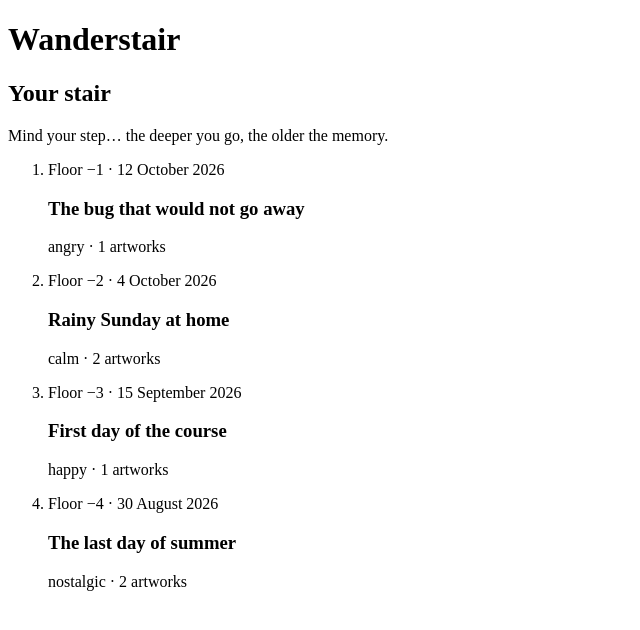
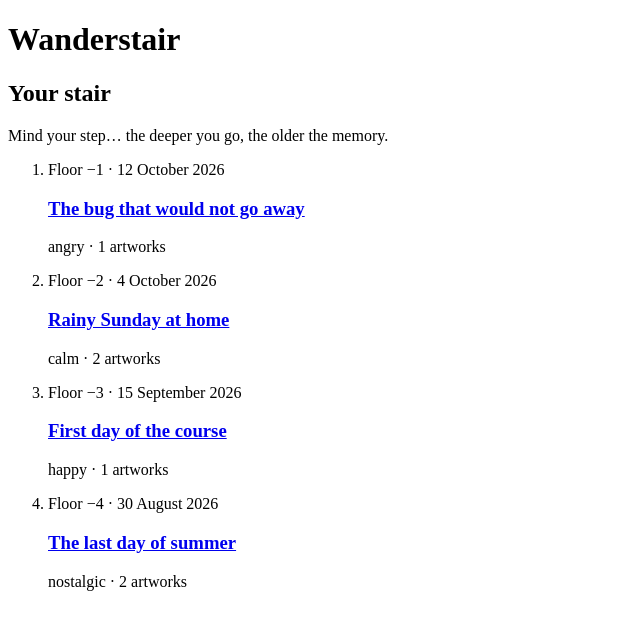
Before and after one commit to mjuliana98g/wanderstair, an Angular app: page / in a window 1280 px wide. Shown: the top 630 px of the page, without its empty margins (0-640 px from the left). Built offline with nearby package versions, Linux system fonts and the light colour scheme; data requests are answered from the project's data file.

Commit message:
feat: add the room page and link it from the stair

```diff
--- a/src/app/app.routes.ts
+++ b/src/app/app.routes.ts
@@ -1,6 +1,8 @@
 import { Routes } from '@angular/router';
 import { Stair } from './pages/stair/stair';
+import { Room } from './pages/room/room';
 
 export const routes: Routes = [
-    { path: '', component: Stair }
+  { path: '', component: Stair },
+  { path: 'room/:id', component: Room }
 ];
--- /dev/null
+++ b/src/app/pages/room/room.html
@@ -0,0 +1 @@
+<p>room works!</p>
--- a/src/app/pages/stair/stair.html
+++ b/src/app/pages/stair/stair.html
@@ -12,7 +12,7 @@
         <li>
             <article>
                 <p>Floor −{{ floor + 1 }} · {{ memory.date | date: 'd MMMM y' }}</p>
-            <h3>{{ memory.title }}</h3>
+                <h3><a [routerLink]="['/room', memory.id]">{{ memory.title }}</a></h3>
                 <p>{{ memory.mood }} · {{ memory.artworks.length }} artworks</p>
             </article>
         </li>
--- a/src/app/pages/stair/stair.ts
+++ b/src/app/pages/stair/stair.ts
@@ -3,13 +3,14 @@ import { DatePipe } from '@angular/common';
 
 import { MemoriesService } from '../../services/memories';
 import { Memory } from '../../models/memory.model';
+import { RouterLink } from '@angular/router';
 
 // --------------------------------------------------
 // STAIR PAGE
 // --------------------------------------------------
 
 @Component({
-  imports: [DatePipe],
+  imports: [DatePipe, RouterLink],
   selector: 'app-stair',
   styleUrl: './stair.css',
   templateUrl: './stair.html',
```
Also changed, not shown: src/app/pages/room/room.ts (added, +9 -0 lines), src/app/pages/room/room.css (added). Lines whose indentation alone changed are shown as unchanged.
